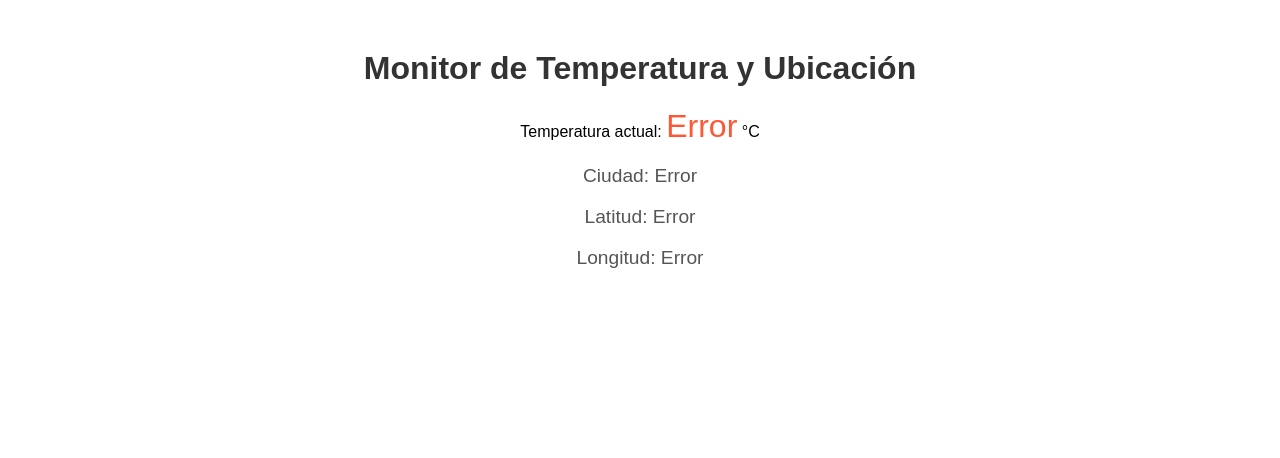
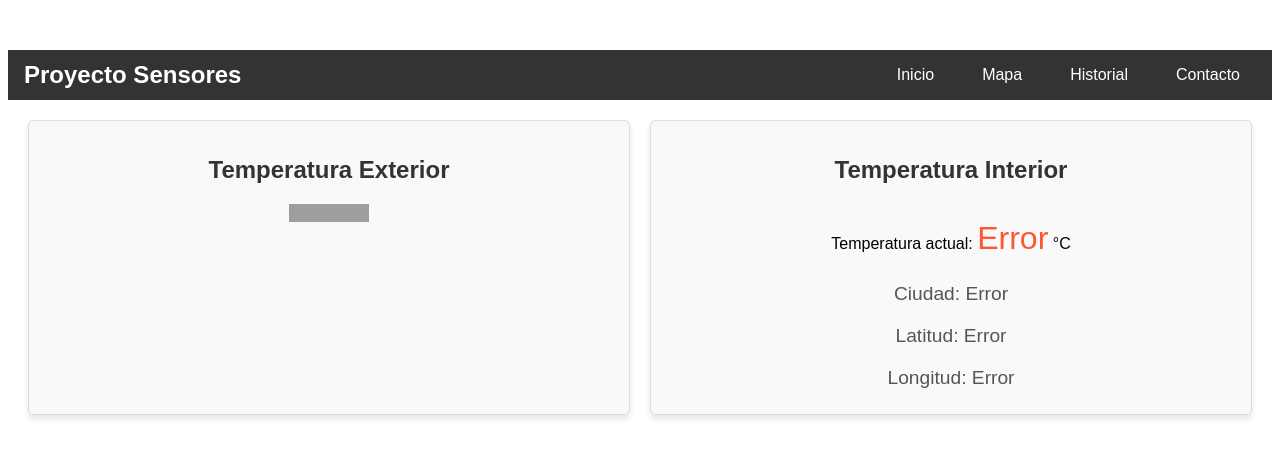
Before and after one commit to JosePerdomo1/Proyecto, a website: page public/index.html in a window 1280 px wide. Drawn offline with Linux system fonts and the light colour scheme; no server answers; grey boxes are pictures that could not be loaded.

Commit message:
feat: diseño navbar + new pages

```diff
--- a/public/index.html
+++ b/public/index.html
@@ -3,37 +3,40 @@
 <head>
     <meta charset="UTF-8">
     <meta name="viewport" content="width=device-width, initial-scale=1.0">
-    <title>Sensor de Temperatura y Ubicación</title>
-    <!-- <script async src="https://maps.googleapis.com/maps/api/js?key=YOUR_API_KEY_HERE&callback=console.debug&libraries=maps,marker&v=beta"></script> -->
-    <style>
-        body {
-            font-family: Arial, sans-serif;
-            text-align: center;
-            margin-top: 50px;
-        }
-        h1 {
-            color: #333;
-        }
-        #temperature {
-            font-size: 2em;
-            color: #ff5733;
-        }
-        .info {
-            font-size: 1.2em;
-            color: #555;
-        }
-    </style>
+    <title>Sensor de Temperatura</title>
+    <link rel="stylesheet" href="styles.css">
 </head>
 <body>
-    <h1>Monitor de Temperatura y Ubicación</h1>
-    <p>Temperatura actual: <span id="temperature">Cargando...</span> °C</p>
-    <p class="info">Ciudad: <span id="city">Cargando...</span></p>
-    <p class="info">Latitud: <span id="latitude">Cargando...</span></p>
-    <p class="info">Longitud: <span id="longitude">Cargando...</span></p>
-    <!-- <gmp-map center="40.12150192260742,-100.45039367675781" zoom="4" map-id="DEMO_MAP_ID">
-        <gmp-advanced-marker position="40.12150192260742,-100.45039367675781" title="My location"></gmp-advanced-marker>
-    </gmp-map> -->
-
+    <nav class="navbar">
+        <div class="logo">Proyecto Sensores</div>
+        <div class="links">
+            <a href="index.html">Inicio</a>
+            <a href="mapa.html">Mapa</a>
+            <a href="historial.html">Historial</a>
+            <a href="contacto.html">Contacto</a>
+        </div>
+    </nav>
+    <div class="container">
+        <!-- Columna izquierda: Widget del tiempo -->
+        <div class="column">
+            <h2>Temperatura Exterior</h2>
+            <div id="tiempo_d68d5ce552833d419c6e93ca9c92666e">
+                <div></div>
+                <div>
+                    <img src="//www.tiempo.es/build/img/logo/tiempo133.png" width="80" height="18" alt="tiempo.es">
+                </div>
+                <script type="text/javascript" src="//www.tiempo.es/widload/es/ver/520/340/101/es0va0240/d68d5ce552833d419c6e93ca9c92666e.js"></script>
+            </div>
+        </div>
+        <!-- Columna derecha: Datos del Arduino -->
+        <div class="column">
+            <h2>Temperatura Interior</h2>
+            <p>Temperatura actual: <span id="temperature">Cargando...</span> °C</p>
+            <p class="info">Ciudad: <span id="city">Cargando...</span></p>
+            <p class="info">Latitud: <span id="latitude">Cargando...</span></p>
+            <p class="info">Longitud: <span id="longitude">Cargando...</span></p>
+        </div>
+    </div>
     <script>
       function fetchData() {
          fetch('/getTemperature')
--- /dev/null
+++ b/public/styles.css
@@ -0,0 +1,100 @@
+
+.navbar {
+    display: flex;
+    justify-content: space-between;
+    align-items: center;
+    background-color: #333;
+    padding: 0.5em 1em;
+    color: white;
+}
+
+.navbar a {
+    color: white;
+    text-decoration: none;
+    padding: 0.5em 1em;
+    transition: background 0.3s;
+}
+
+.navbar a:hover {
+    background-color: #575757;
+    border-radius: 5px;
+}
+
+.navbar .logo {
+    font-size: 1.5em;
+    font-weight: bold;
+}
+
+.navbar .links {
+    display: flex;
+    gap: 1em;
+}
+body {
+    font-family: Arial, sans-serif;
+    text-align: center;
+    margin-top: 50px;
+}
+h1 {
+    color: #333;
+}
+#temperature {
+    font-size: 2em;
+    color: #ff5733;
+}
+.info {
+    font-size: 1.2em;
+    color: #555;
+}
+ /* Estilo del contenedor */
+ .container {
+    display: flex;
+    flex-wrap: wrap; /* Responsivo */
+    gap: 20px;
+    padding: 20px;
+}
+
+/* Estilo de las columnas */
+.column {
+    flex: 1;
+    min-width: 300px; /* Ancho mínimo en pantallas pequeñas */
+    background-color: #f9f9f9;
+    border: 1px solid #ddd;
+    border-radius: 5px;
+    padding: 15px;
+    box-shadow: 0 4px 6px rgba(0, 0, 0, 0.1);
+    display: flex;
+    flex-direction: column;
+    align-items: center; /* Centrar contenido horizontalmente */
+    text-align: center; /* Centrar texto dentro de la columna */
+}
+
+h2 {
+    text-align: center;
+    color: #333;
+}
+
+.info {
+    margin: 10px 0;
+}
+
+/* Ajustes para pantallas pequeñas */
+@media (max-width: 600px) {
+    nav {
+        flex-direction: column;
+        align-items: flex-start;
+    }
+
+    nav .links {
+        flex-direction: column;
+        align-items: flex-start;
+    }
+
+    .container {
+        flex-direction: column;
+        align-items: center;
+    }
+
+    .column {
+        width: 100%; /* Ocupa todo el ancho en pantallas pequeñas */
+    }
+}
--- a/server.js
+++ b/server.js
@@ -8,6 +8,7 @@ const pool = new Pool({
     rejectUnauthorized: false
   }
 });
+app.use(express.static('public'));
 
 let latestTemperature = null;
 let latestCity = null;
```
Also changed, not shown: public/contacto.html (added), public/historial.html (added), public/mapa.html (added).
